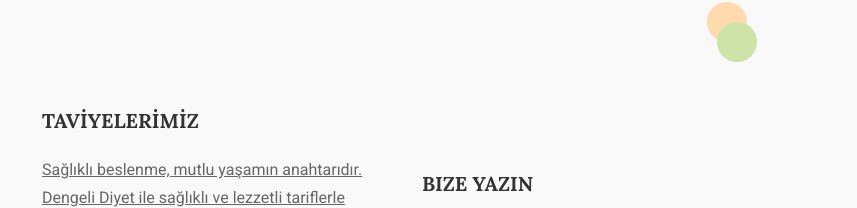
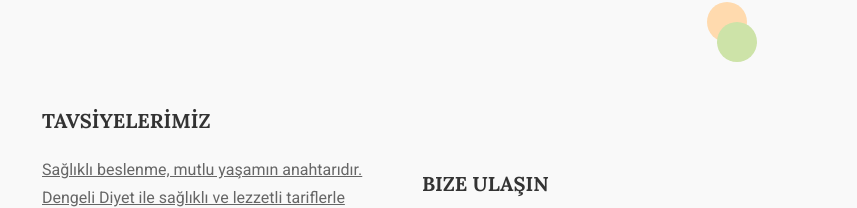
Before and after one commit to DogukanAka/diet_website, a plain HTML site: page html-templates/ration/diet_website/contact.html in a window 1280 px wide. Shown: the part 1989-2197 px from the top of the page, 423-1280 px from the left. Drawn offline with Linux system fonts and the light colour scheme; some packages are replaced by stand-ins of ours.

Commit message:
footer ve bize yazın kısmı değiştirildi.

```diff
--- a/html-templates/ration/diet_website/contact.html
+++ b/html-templates/ration/diet_website/contact.html
@@ -249,7 +249,7 @@ page banner section
             </div><!-- end single footer -->
             <div class="col-lg-4 col-md-6">
                 <div class="single-footer">
-                    <h3 class="footer-titil">TAVİYELERİMİZ</h3>
+                    <h3 class="footer-titil">TAVSİYELERİMİZ</h3>
                     <ul class="post-link">
                         <li><a href="#">Sağlıklı beslenme, mutlu yaşamın anahtarıdır. Dengeli Diyet ile sağlıklı ve lezzetli tariflerle tanışın!</a></li>
                         <li><a href="#">Hayatınıza denge katın, Dengeli Diyet ile beslenme alışkanlıklarınızı değiştirin!</a></li>
@@ -260,7 +260,7 @@ page banner section
             </div><!-- end single footer -->
             <div class="col-lg-4 col-md-6">
                 <div class="single-footer">
-                    <h3 class="footer-titil">Bize yazın</h3>
+                    <h3 class="footer-titil">Bize Ulaşın</h3>
                     <div class="input-group">
                         <input type="email" class="form-control" placeholder=" Email adresiniz">
                         <div class="input-group-prepend">
```
Also changed, not shown: html-templates/ration/diet_website/gallery.html (+2 -2 lines), html-templates/ration/diet_website/index.html (+2 -2 lines), html-templates/ration/diet_website/single-services.html (+2 -2 lines), html-templates/ration/diet_website/single-standard.html (+2 -2 lines), html-templates/ration/diet_website/single-video.html (+1 -1 lines), html-templates/ration/diet_website/sucess-stores.html (+2 -2 lines).
